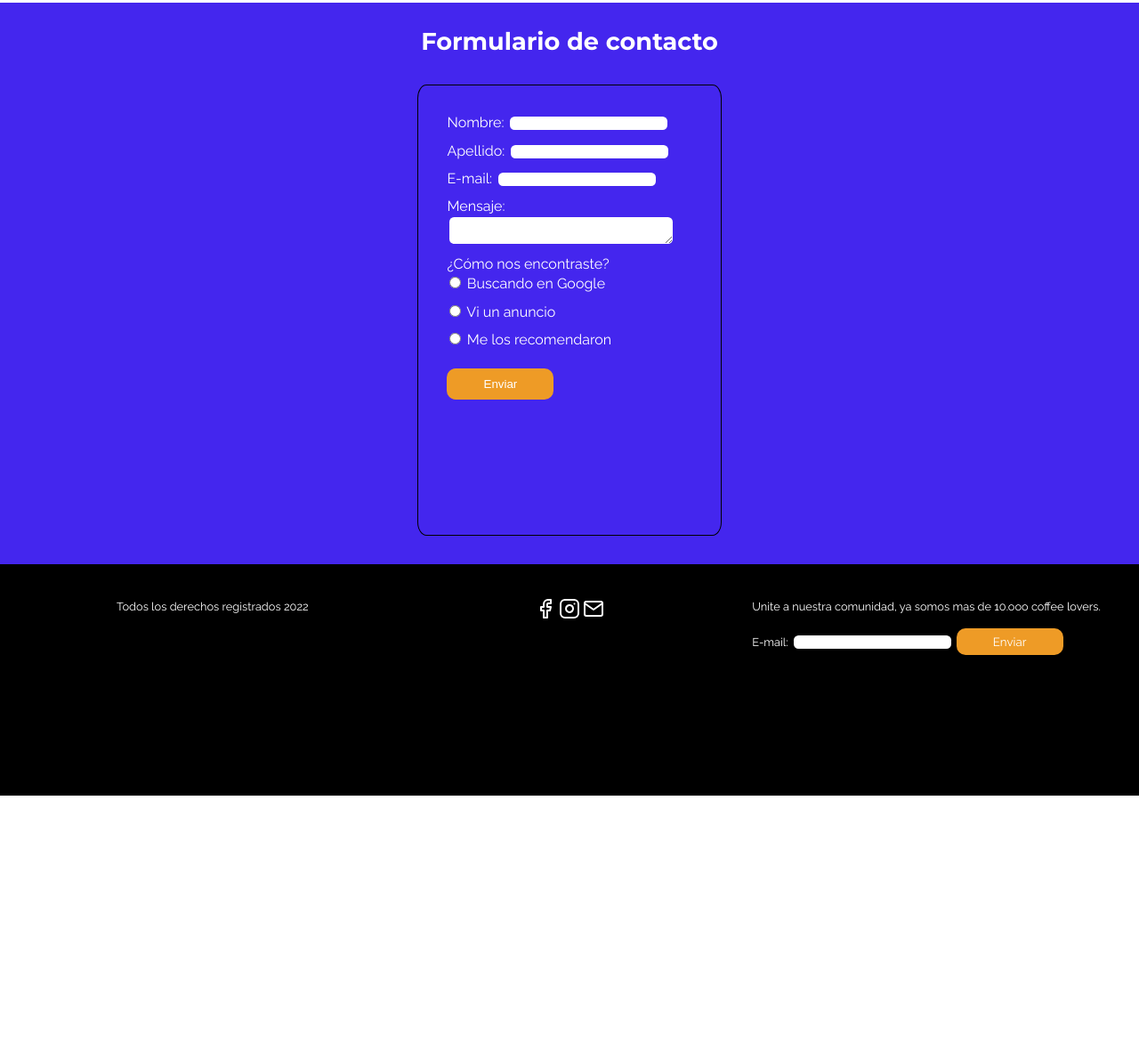
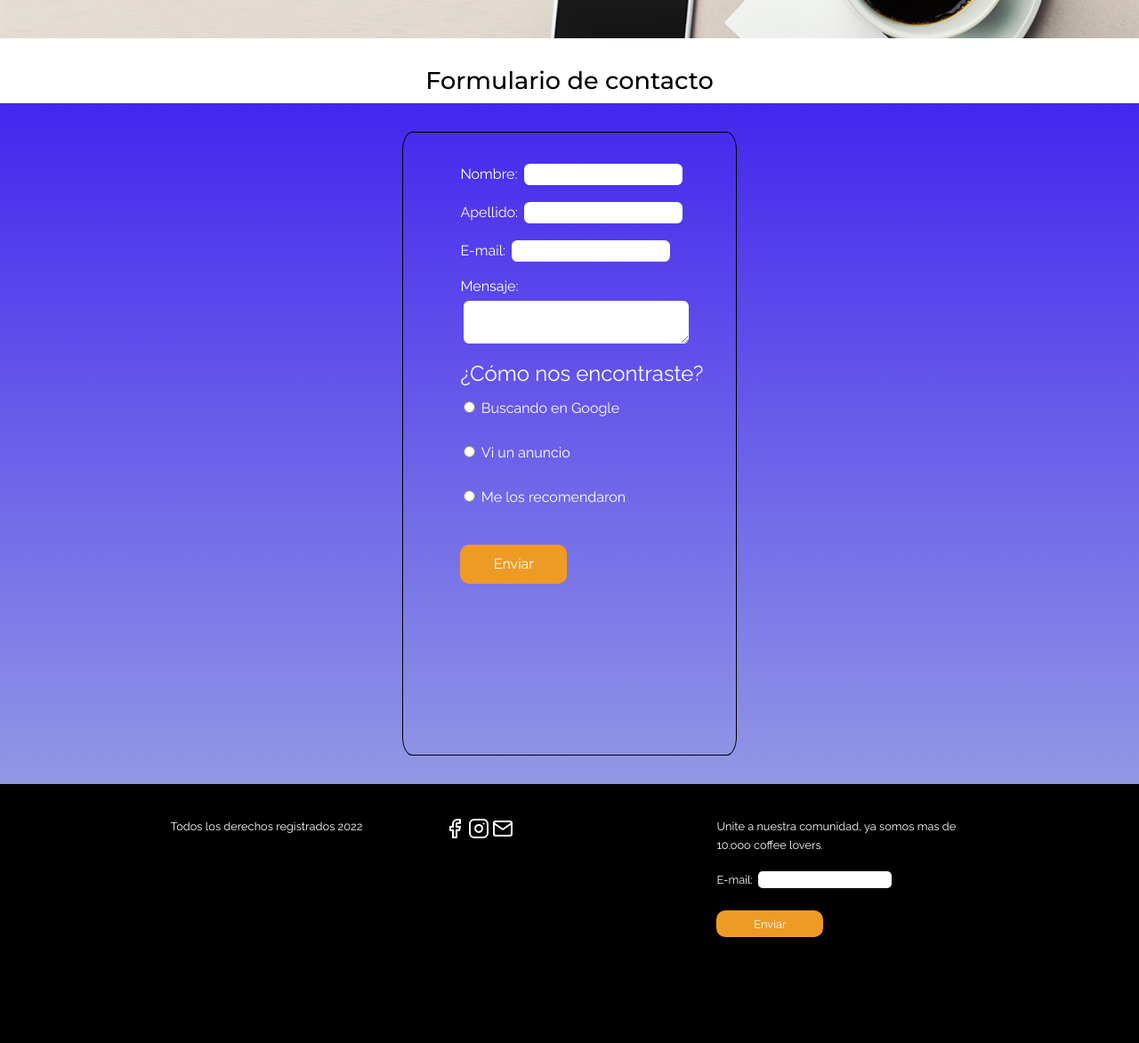
Before and after one commit to yaninagandolfi/miweb, a plain HTML site: page pages/contacto.html in a window 1280 px wide. Shown: the part 679-1851 px from the top of the page at 89% size. Before the commit the page ends 1573 px from the top, so only its background shows below. Drawn offline with nearby package versions, Linux system fonts and the light colour scheme.

Commit message:
Añadi animaciones y un poco de bootstrap

```diff
--- a/css/styles.css
+++ b/css/styles.css
@@ -34,6 +34,10 @@ h2 {
     padding-top: 1em;
 }
 
+.titulo-centrado {
+    text-align: center;
+}
+
 h3 {
     font-size: 1.2em;
 }
@@ -61,6 +65,7 @@ a:hover{
     text-decoration: none;
     color: rgb(0, 0, 0);
     font-weight: 800;
+    transition:all 0.5s;
 }
 
 /* Listas */
@@ -260,6 +265,10 @@ max-width: 70%;
 padding-bottom: 1em;
      }
 
+.card__img--origen:hover {
+transform: scale(1.05);
+        }
+
 .card__img--cafe-del-dia {
 max-width: 30%;
 padding-bottom: 1em;
@@ -314,6 +323,10 @@ padding-bottom: 1em;
     margin-bottom:1em
 }
 
+.card__button:hover {
+    background-color: #0e0637;
+}
+
 .blog-padre h3 {
     font-size: 1.4rem;
     color: #4426ee;
@@ -363,16 +376,15 @@ padding-bottom: 1em;
     grid-area: footer;
 }
 
+.footer-padre {
+    display: flex;
+    flex-direction: row;
+    justify-content: center;
+    background-color: #000;
+    font-size: 0.8em;
+    padding: 3em;
+ }
 
-.footer-padre {
-        display: grid;
-        grid-template-columns: repeat(3, 1fr);
-        row-gap: 2rem;
-        justify-items: center;
-        background-color: #000;
-        font-size: 0.8em;
-        padding: 3em;
-     }
 
  .form__button--footer {
     font-family: 'Raleway', sans-serif;
@@ -413,29 +425,13 @@ padding-bottom: 1em;
 
 /* ----------Media queries---------- */
 
-/* Footer */
-
-@media screen and (max-width: 992px) {
-.footer-padre {
-    display: flex;
-    flex-direction: column-reverse;
-    padding: 3em;
-}
-}
-
-@media screen and (max-width: 767px) {
-.footer-padre {
-    display: flex;
-    flex-direction: column;
-    align-items: center;
-}
-}
 
  /* Header */
 
 @media screen and (max-width: 767px) {
     .header-padre {
        flex-direction: column;
+
     }
  }
 
@@ -538,8 +534,9 @@ padding-bottom: 1em;
  /* Menu */
 
  @media screen and (max-width: 399px) {
-    .menu {
+   .menu {
        flex-direction: column;
+       align-items: center;
     }
 }
 
@@ -549,7 +546,8 @@ padding-bottom: 1em;
 .contenido--contacto {
     display: flex;
     justify-content: center;
-    background-color: #4426ee;
+    transform: translate(0px, -0px );
+    background: linear-gradient(#4426ee, #9198e5);
     padding-top: 2em;
     padding-bottom: 2em;
     text-align: left;
--- a/pages/contacto.html
+++ b/pages/contacto.html
@@ -8,6 +8,8 @@
         <link rel="preconnect" href="https://fonts.googleapis.com">
         <link rel="preconnect" href="https://fonts.gstatic.com" crossorigin>
         <link href="https://fonts.googleapis.com/css2?family=Montserrat:ital,wght@0,100;0,200;0,300;0,400;0,500;0,600;0,700;0,800;0,900;1,100;1,200;1,300;1,400;1,500;1,600;1,700;1,800;1,900&family=Raleway:ital,wght@0,100;0,200;0,300;0,400;0,500;0,700;0,800;0,900;1,100;1,200;1,300;1,400;1,500;1,600;1,700;1,800;1,900&display=swap" rel="stylesheet">
+        <link href="https://cdn.jsdelivr.net/npm/bootstrap@5.2.2/dist/css/bootstrap.min.css" rel="stylesheet" integrity="sha384-Zenh87qX5JnK2Jl0vWa8Ck2rdkQ2Bzep5IDxbcnCeuOxjzrPF/et3URy9Bv1WTRi" crossorigin="anonymous">
+        <link rel="stylesheet" href="https://cdnjs.cloudflare.com/ajax/libs/animate.css/4.1.1/animate.min.css">
     <link rel="stylesheet" href="../css/styles.css">
     <title>Document</title>
 </head>
@@ -44,7 +46,9 @@
     </div>
 
         <section id="formulario">
-            <h2 class="titulo-fondo-azul">Formulario de contacto</h2>
+            <div class="titulo-centrado">
+            <h2>Formulario de contacto</h2>
+            </div>
             <div class="contenido--contacto">
                         <form class="form" action="" method="post">
                             <ul>
@@ -92,42 +96,41 @@
 
     </main>
 
+
+
+
+
     <footer id="footer">
-        <div class="footer-padre">
-            <div class="footer-seccion">
-                <p class="footer__text">Todos los derechos registrados 2022</p>
+        <div class="footer-padre row">
+            <div class="col-12 col-md-3 col-lg-3">
+                <p>Todos los derechos registrados 2022</p>
             </div>
-            <div class="footer-seccion">
-                    <ul>
-                        <li>
-                            <img src="../images/facebook-2.svg">
-                        </li>
-                        <li>
-                            <img src="../images/instagram-3.svg">
-                        </li>
-                        <li>
-                            <img src="../images/mail-2.svg">
-                        </li>
-                    </ul>
+            <div class="col-12 col-md-3 col-lg-3">
+<img src="../images/facebook-2.svg">
+<img src="../images/instagram-3.svg">
+<img src="../images/mail-2.svg">
             </div>
-            <div class="footer-seccion">
-                <form class="form-footer" action="" method="post">
-                    <ul>
-                        <li>
+
+            <div class="col-12 col-md-3 col-lg-3">
+                <form action="" method="post">
+
                             <p>Unite a nuestra comunidad, ya somos mas de 10.ooo coffee lovers.</p>
-                        </li>
-                        <li>
                             <label for="mail">E-mail:</label>
                             <input type="email" id="mail" name="mail">
-                          </li>
-                        <li>
                             <button class="form__button--footer" type="submit">Enviar</button>
-                        </li>
-                    </ul>
+
                 </form>
             </div>
         </div>
     </footer>
 
+
+
+
+    <script src="https://cdnjs.cloudflare.com/ajax/libs/wow/1.1.2/wow.min.js"></script>
+    <script>
+       new WOW().init();
+    </script>
+    <script src="https://cdn.jsdelivr.net/npm/bootstrap@5.2.2/dist/js/bootstrap.bundle.min.js" integrity="sha384-OERcA2EqjJCMA+/3y+gxIOqMEjwtxJY7qPCqsdltbNJuaOe923+mo//f6V8Qbsw3" crossorigin="anonymous"></script>
     </body>
     </html>
```
Also changed, not shown: index.html (+26 -33 lines), pages/accesorios.html (+20 -27 lines), pages/blog.html (+21 -29 lines), pages/cafe.html (+17 -24 lines).
